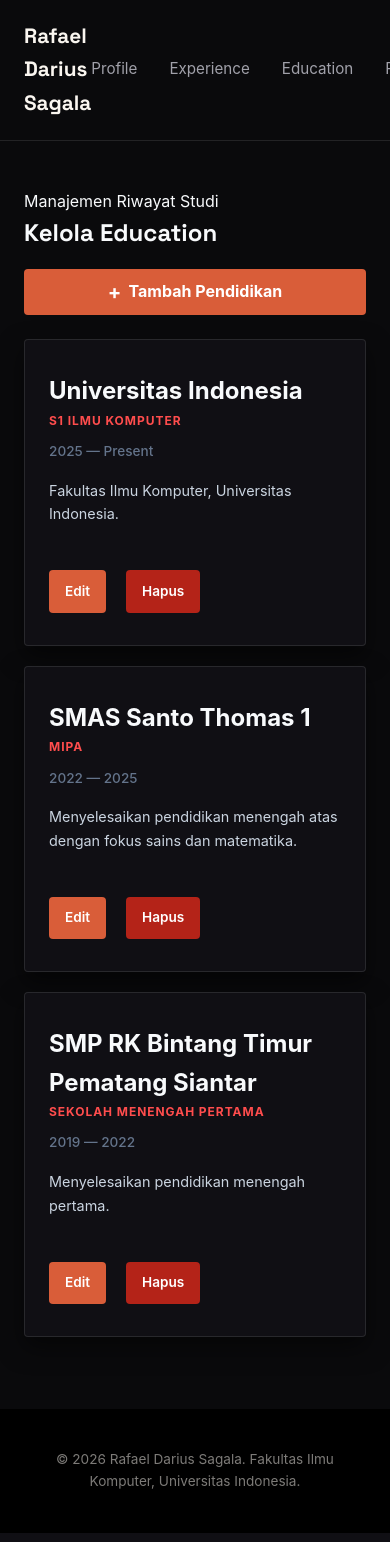
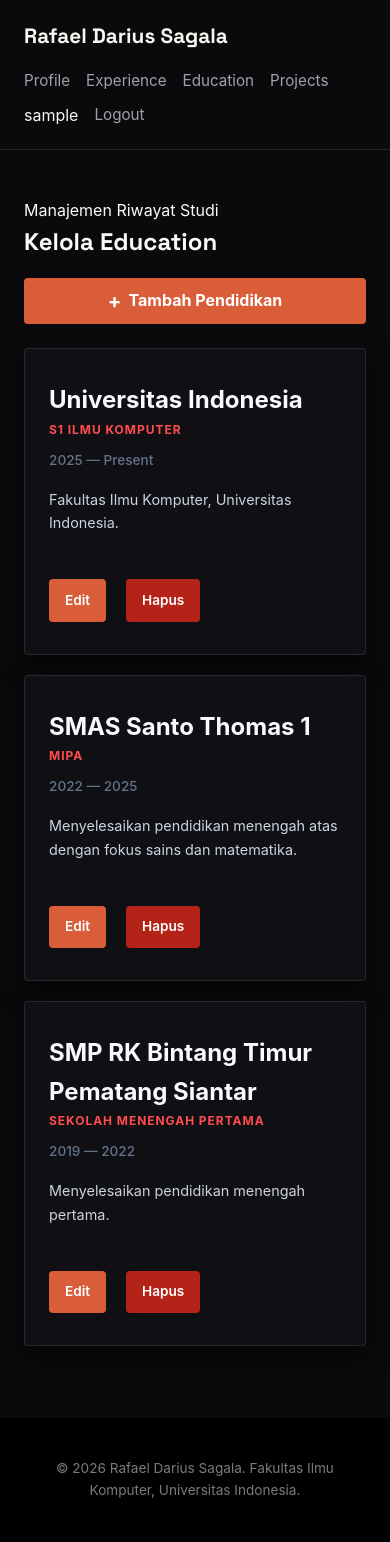
Before and after one commit to darzzius/myportofolio, a Django app: page /education/edit/ in a window 390 px wide; the page is wider, and only the part inside the window is pictured. Run offline with Django 5.2, Linux system fonts and the light colour scheme; the visitor is signed in with stand-in values (Sample User, id 1); data comes from the database, SQL or seed files in the repository.

Commit message:
memperbaiki tampilan

```diff
--- a/static/css/style.css
+++ b/static/css/style.css
@@ -294,6 +294,8 @@ h1, .brand {
 }
 
 .experience-card {
+    min-width: 0;
+    overflow-wrap: anywhere;
     background-color: rgba(18, 17, 22, 0.88);
     border: 1px solid rgba(255, 255, 255, 0.1);
     border-radius: var(--radius);
@@ -453,6 +455,17 @@ h1, .brand {
 }
 
 @media (max-width: 820px) {
+    .site-header .container {
+        flex-direction: column;
+        align-items: flex-start;
+        gap: 1rem;
+    }
+
+    .site-header nav {
+        flex-wrap: wrap;
+        gap: 0.6rem 1rem;
+    }
+
     .experience-grid {
         grid-template-columns: 1fr;
         gap: 1.25rem;
@@ -924,6 +937,8 @@ h1, .brand {
     inset: auto 2rem 2rem auto;
     margin: 0;
     padding: 1rem 1.5rem;
+    max-width: calc(100vw - 2rem);
+    overflow-wrap: anywhere;
     border-radius: var(--radius);
     box-shadow: 0 12px 32px rgba(0, 0, 0, 0.65);
     display: none;
```
